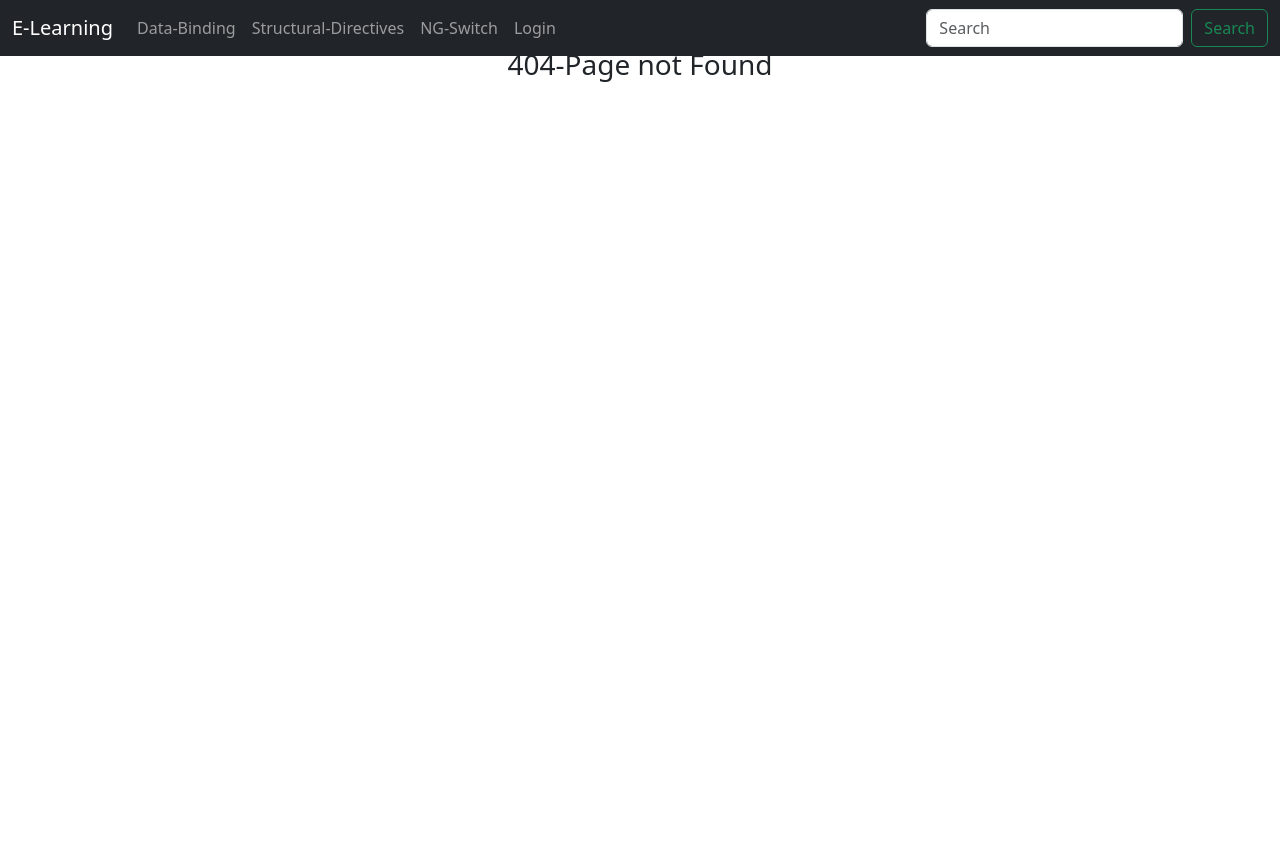
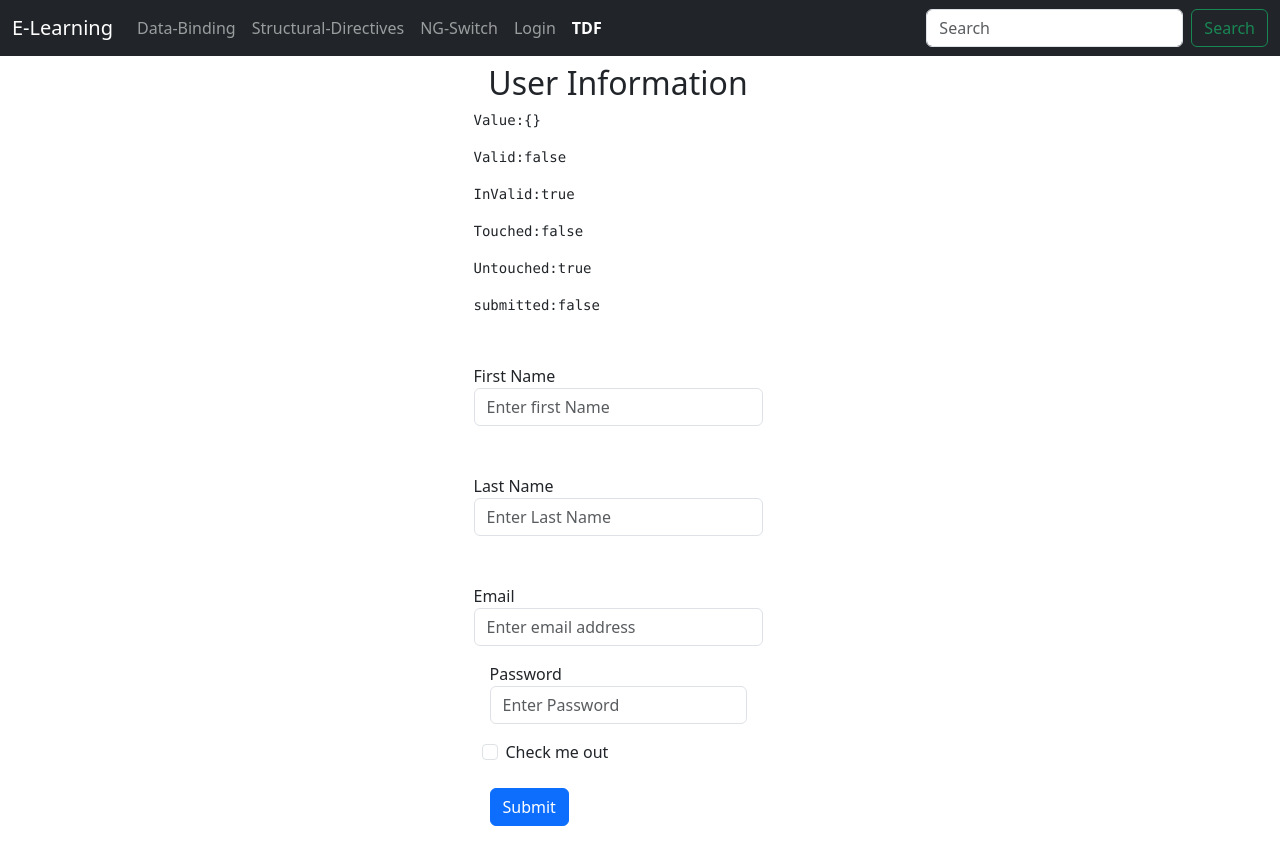
Before and after one commit to Udayanga-Deeshan/angular-bootcamp, an Angular app: page /template-driven-form in a window 1280 px wide. Before the commit this address had no page. Shown: the top 864 px of the page. Before the commit the page ends 800 px from the top, so only its background shows below. Built offline with nearby package versions, Linux system fonts and the light colour scheme.

Commit message:
template driven forms

```diff
--- a/src/app/app.routes.ts
+++ b/src/app/app.routes.ts
@@ -5,6 +5,7 @@ import { DirectivesComponent } from './pages/directives/directives.component';
 import { NgswitchUsecasesComponent } from './pages/ngswitch-usecases/ngswitch-usecases.component';
 import { PageNotFoundComponent } from './common/page-not-found/page-not-found.component';
 import { UserComponent } from './pages/user/user.component';
+import { TemplateDrivenFormComponent } from './pages/template-driven-form/template-driven-form.component';
 
 export const routes: Routes = [
     {path:"",component:NavbarComponent},
@@ -12,5 +13,6 @@ export const routes: Routes = [
     {path:"user",component:UserComponent},
     {path:"structural-directives", component:DirectivesComponent},
     {path:"ng-switch", component:NgswitchUsecasesComponent},
+    {path:"template-driven-form",component:TemplateDrivenFormComponent},
     {path:'**',component:PageNotFoundComponent}
 ];
--- a/src/app/common/navbar/navbar.component.html
+++ b/src/app/common/navbar/navbar.component.html
@@ -24,6 +24,10 @@
             <a class="nav-link " routerLink="user" routerLinkActive="active" rou aria-current="page" href="#">Login</a>
           </li>
 
+           <li class="nav-item">
+            <a class="nav-link " routerLink="template-driven-form" routerLinkActive="active" rou aria-current="page" href="#">TDF</a>
+          </li>
+
 
         </ul>
         <form class="d-flex" role="search">
--- /dev/null
+++ b/src/app/model/user.ts
@@ -0,0 +1,7 @@
+export interface User {
+    firstName?:string;
+    lastName?:string;
+    email?:string;
+    password?:string;
+    isChecked?:boolean;
+}
--- /dev/null
+++ b/src/app/pages/template-driven-form/template-driven-form.component.html
@@ -0,0 +1,64 @@
+<div class="container m-5 d-flex justify-content-center align-items-center">
+  <form #userForm="ngForm" (ngSubmit)="onSubmit(userForm)">
+
+    <h2 class="text-capitalize text-center mt-3">User Information</h2>
+    <pre>Value:{{userForm.value |json}}</pre>
+    <pre>Valid:{{userForm.valid}}</pre>
+    <pre>InValid:{{userForm.invalid}}</pre>
+    <pre>Touched:{{userForm.touched}}</pre>
+    <pre>Untouched:{{userForm.untouched}}</pre>
+    <pre>submitted:{{userForm.submitted}}</pre>
+
+
+    <div class="form-group mt-5">
+      <label for="exampleInputEmail1">First Name</label>
+      {{user.firstName}}
+      <input
+        type="text"
+        class="form-control"
+        placeholder="Enter first Name"
+        name="firstName"
+        [(ngModel)]="user.firstName"
+        required
+      />
+    </div>
+
+    <div class="form-group mt-5">
+      <label for="exampleInputEmail1">Last Name</label>
+      <input
+        type="text"
+        class="form-control"
+        placeholder="Enter Last Name"
+        name="lastName"
+        [(ngModel)]="user.lastName"
+      />
+    </div>
+
+    <div class="form-group mt-5">
+      <label for="exampleInputEmail1">Email</label>
+      <input
+        type="email"
+        class="form-control"
+        placeholder="Enter email address"
+        name="email"
+        [(ngModel)]="user.email"
+      />
+    </div>
+    <div class="form-group m-3">
+      <label for="exampleInputPassword1">Password</label>
+      <input
+        type="password"
+        class="form-control"
+        id="exampleInputPassword1"
+        placeholder="Enter Password"
+        name="password"
+        [(ngModel)]="user.password"
+      />
+    </div>
+    <div class="form-group form-check m-2">
+      <input type="checkbox" class="form-check-input" id="exampleCheck1" name="isChecked" [(ngModel)]="user.isChecked"/>
+      <label class="form-check-label" for="exampleCheck1">Check me out</label>
+    </div>
+    <button type="submit" class="btn btn-primary m-3">Submit</button>
+  </form>
+</div>
--- /dev/null
+++ b/src/app/pages/template-driven-form/template-driven-form.component.ts
@@ -0,0 +1,21 @@
+import { Component } from '@angular/core';
+import { FormsModule, NgForm } from '@angular/forms';
+import { User } from '../../model/user';
+import { JsonPipe } from '@angular/common';
+
+@Component({
+  selector: 'app-template-driven-form',
+  imports: [FormsModule,JsonPipe],
+  templateUrl: './template-driven-form.component.html',
+  styleUrl: './template-driven-form.component.css'
+})
+export class TemplateDrivenFormComponent {
+
+  user:User ={};
+
+  onSubmit(userForm:NgForm){
+      console.log(userForm.value);
+
+  }
+
+}
```
Also changed, not shown: src/app/pages/template-driven-form/template-driven-form.component.css (added), 1 other file (tests, documents, lock files or other folders).
